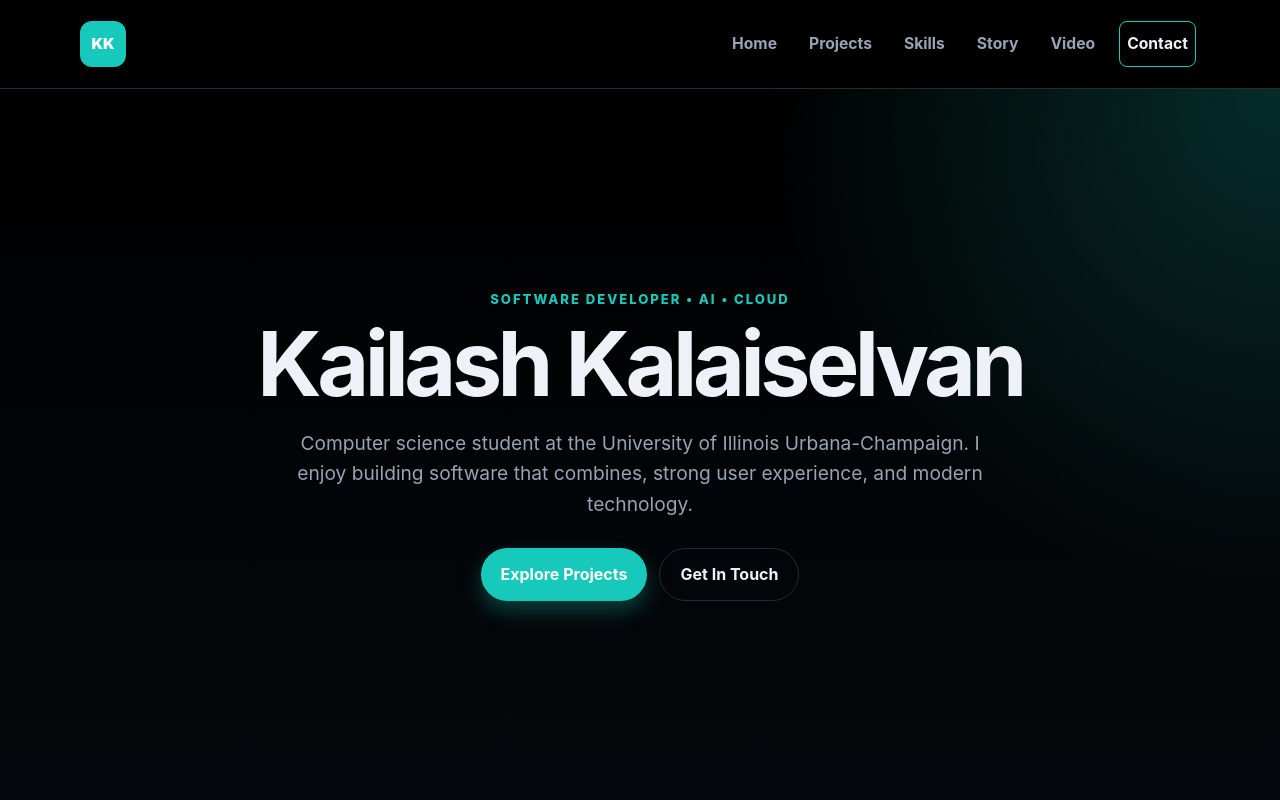
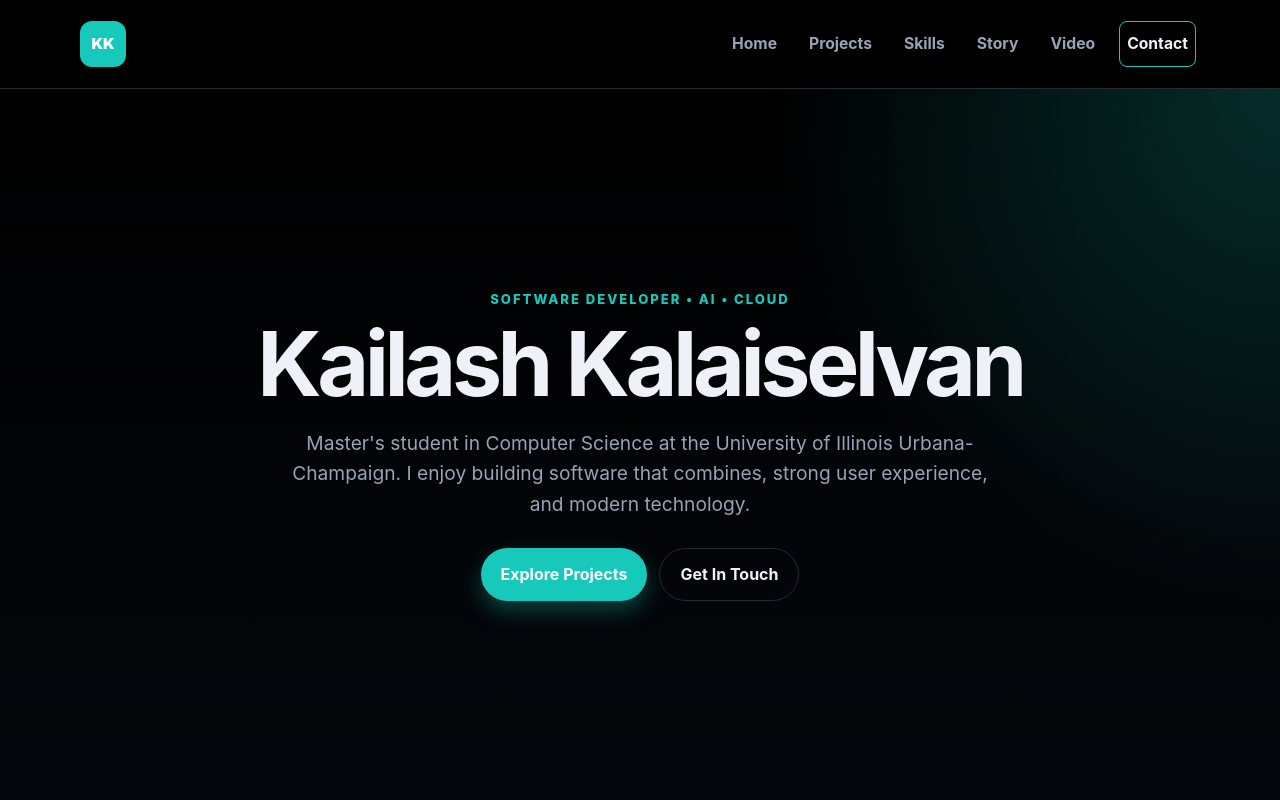
Before and after one commit to kailashkalaiselvan/mp1, a website built with webpack: page src/index.html in a window 1280 px wide. Shown: the top 800 px of the page. Built offline with nearby package versions, Linux system fonts and the light colour scheme.

Commit message:
update for github action

```diff
--- a/src/index.html
+++ b/src/index.html
@@ -38,7 +38,7 @@
           <p class="eyebrow">Software Developer • AI • Cloud</p>
           <h1>Kailash Kalaiselvan</h1>
           <p class="hero__lead">
-            Computer science student at the University of Illinois Urbana-Champaign. I enjoy building software that combines,
+            Master's student in Computer Science at the University of Illinois Urbana-Champaign. I enjoy building software that combines,
             strong user experience, and modern technology.
           </p>
           <div class="hero__actions">
```
